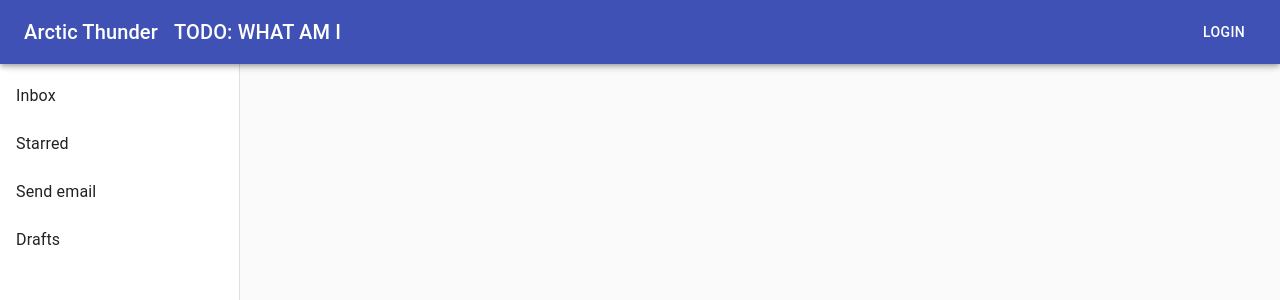
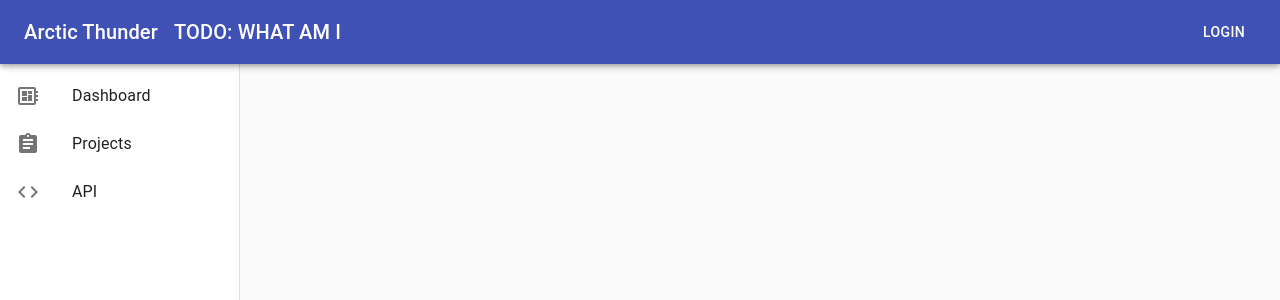
Before and after one commit to Arctic-Thunder/at-metrics-user, a React (Create React App) app in the folder metricsui/: page / in a window 1280 px wide. Shown: the top 300 px of the page. Built offline with nearby package versions, Linux system fonts and the light colour scheme.

Commit message:
Added Icons to Drawer

```diff
--- a/metricsui/src/components/SidePanel.js
+++ b/metricsui/src/components/SidePanel.js
@@ -4,8 +4,16 @@ import {
     List,
     ListItem,
     ListItemText,
+    ListItemIcon,
     Drawer,
  } from '@material-ui/core'
+
+ import {
+     DeveloperBoard,
+     Assignment,
+     Code,
+
+ } from '@material-ui/icons'
 
 const drawerWidth = 240
 const useStyles = makeStyles(theme => ({
@@ -22,6 +30,9 @@ const useStyles = makeStyles(theme => ({
 export default function SidePanel() {
     const classes = useStyles()
 
+    const pages = ['Dashboard', 'Projects', 'API']
+    const icons = [<DeveloperBoard />, <Assignment />, <Code />]
+
     return (
         <Drawer
             className={classes.drawer}
@@ -32,8 +43,10 @@ export default function SidePanel() {
         >
             <div className={classes.toolbar} />
             <List>
-                {['Inbox', 'Starred', 'Send email', 'Drafts'].map((text, index) => (
+
+                {pages.map((text, index) => (
                     <ListItem button key={text}>
+                        <ListItemIcon>{icons[index]}</ListItemIcon>
                         <ListItemText primary={text} />
                     </ListItem>
 
```
